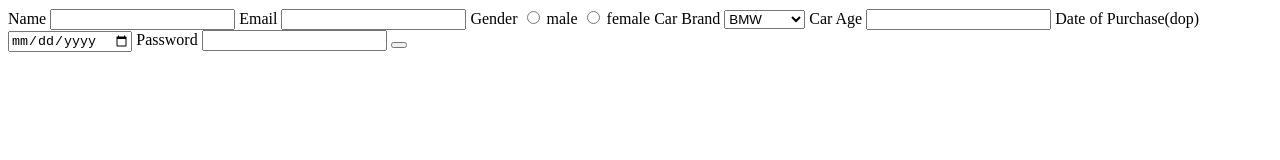
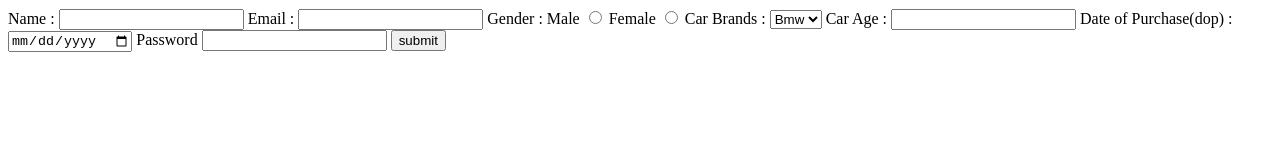
Before and after one commit to acciojob/car-insurance-form-ayushdubey7799, a website: page main.html in a window 1280 px wide. Drawn offline with Linux system fonts and the light colour scheme.

Commit message:
created a submission

```diff
--- a/main.html
+++ b/main.html
@@ -8,41 +8,38 @@
 
 <body>
 	<!-- the entire body must be written by student -->
+	<form method="post">
+      <label for="name">Name : </label>
+      <input type="text" id="name" name="username" required />
+
+      <label for="email">Email : </label>
+      <input type="email" id="email" required />
+
+      <label>Gender : </label>
+      <label id="male">Male</label>
+      <input type="radio" name="gender" id="male" required />
+      <label id="female">Female</label>
+      <input type="radio" name="gender" id="female" required />
+
+      <label for="cars">Car Brands : </label>
+      <select id="cars">
+        <option value="bmw">Bmw</option>
+        <option value="bmw">Bmw</option>
+        <option value="bmw">Bmw</option>
+      </select>
+<label id="#carage">Car Age : </label>
+		<input type="number" id="carage">
+      <label for="dop">Date of Purchase(dop) : </label>
+      <input type="date" id="dop" required />
+
+      <label for="password">Password</label>
+      <input type="password" id="password" required />
+
+      <button type="submit" form="form1" value="">submit</button>
+    </form>
     <script type="text/javascript" src="./script.js">
 </script>
-<form method="post">
-            <label for="name">Name</label>
-            <input type="text" id="name">
 
-            <label for="email">Email</label>
-            <input type="text" id="email">
-
-            <label for="gender">Gender</label>
-    <input type="radio" id="gender">
-		 <label for="gender">male</label>
-    <input type="radio" id="gender">
-		<label for="gender">female</label>
-
-            <label for="cars">Car Brand</label>
-            <select name="Select" id="cars">
-                <option value="bmw">BMW</option>
-                <option value="audi">Audi</option>
-                <option value="mercedez">Mercedez</option>
-            </select>
-
-            <label for="car age">Car Age</label>
-            <input type="text" id="carage">
-
-            <label for="dop">Date of Purchase(dop)</label>
-            <input type="date" id="dop">
-
-            <label for="password">Password</label>
-            <input type="password" id="password">
-
-            <button type="submit"></button>
-        </form>
-        </body>
-</html>
 </body>
 
 </html>
```
